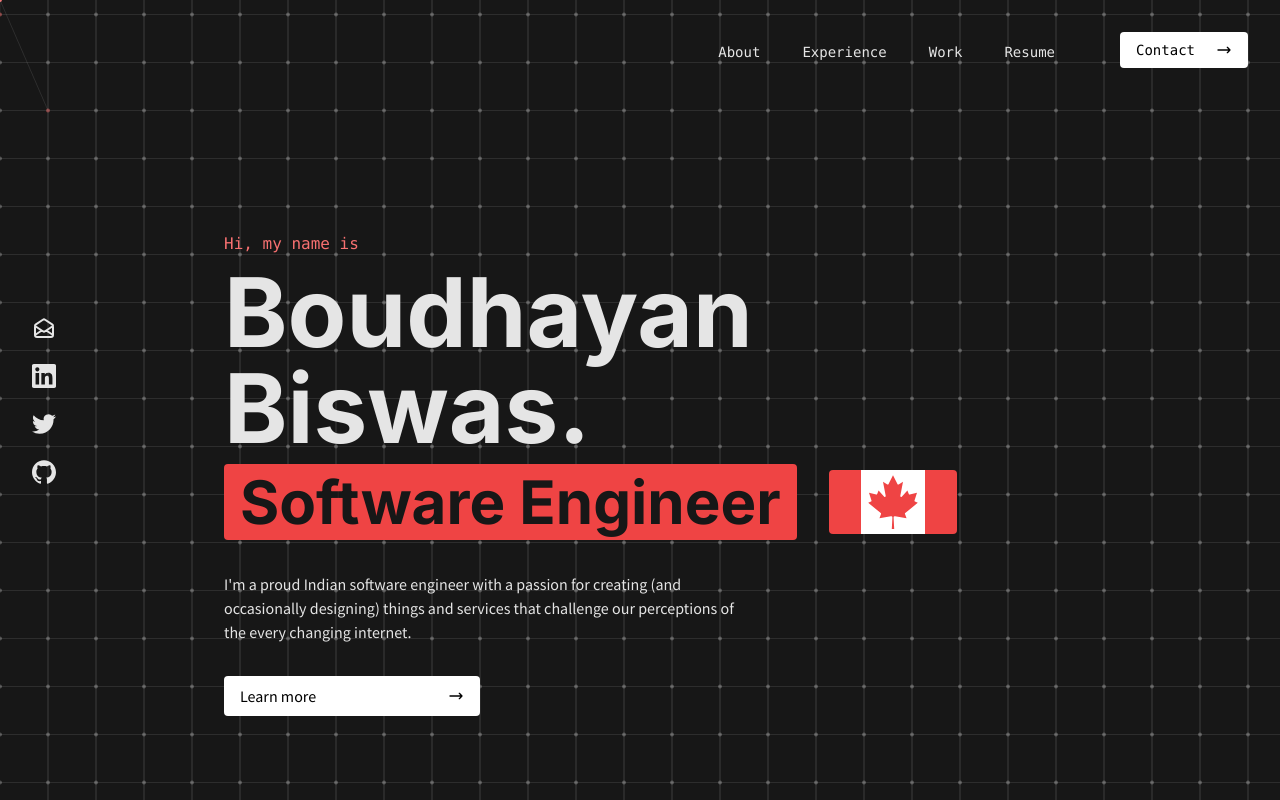
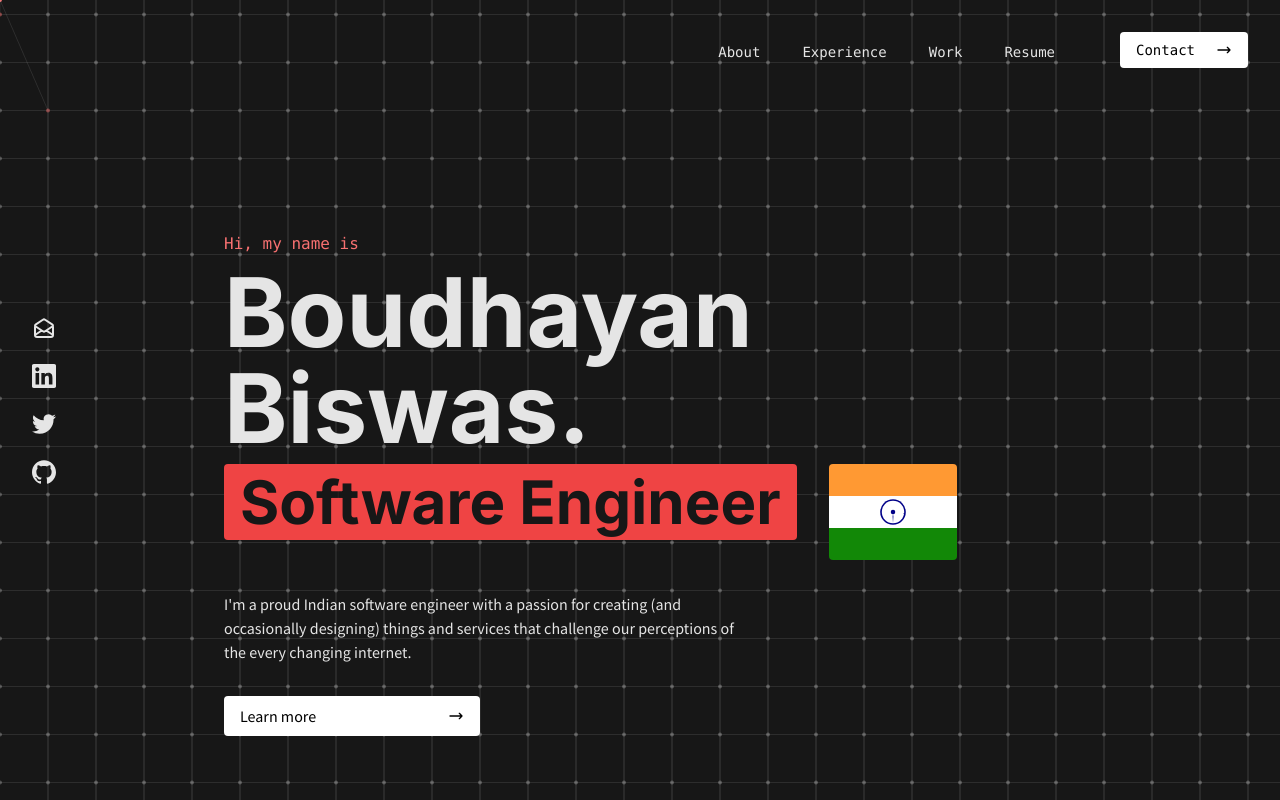
Before and after one commit to boudhayan/myportfolio, a Next.js app: page / in a window 1280 px wide. Built offline with nearby package versions, Linux system fonts and the light colour scheme.

Commit message:
Add india flag

```diff
--- a/src/components/CanadaFlag.tsx
+++ b/src/components/CanadaFlag.tsx
@@ -1,15 +1,41 @@
 export const CanadaFlag: React.VFC<{ className?: string }> = function ({ className }) {
 	return (
-		<svg className={className} viewBox="0 0 9600 4800" xmlns="http://www.w3.org/2000/svg">
-			<title>Flag of Canada</title>
-			<path
-				className="fill-red-500"
-				d="m0 0h2400l99 99h4602l99-99h2400v4800h-2400l-99-99h-4602l-99 99H0z"
-			/>
-			<path
-				d="m2400 0h4800v4800h-4800zm2490 4430-45-863a95 95 0 0 1 111-98l859 151-116-320a65 65 0 0 1 20-73l941-762-212-99a65 65 0 0 1-34-79l186-572-542 115a65 65 0 0 1-73-38l-105-247-423 454a65 65 0 0 1-111-57l204-1052-327 189a65 65 0 0 1-91-27l-332-652-332 652a65 65 0 0 1-91 27l-327-189 204 1052a65 65 0 0 1-111 57l-423-454-105 247a65 65 0 0 1-73 38l-542-115 186 572a65 65 0 0 1-34 79l-212 99 941 762a65 65 0 0 1 20 73l-116 320 859-151a95 95 0 0 1 111 98l-45 863z"
-				fill="#fff"
-			/>
-		</svg>
+		// <svg className={className} viewBox="0 0 9600 4800" xmlns="http://www.w3.org/2000/svg">
+		// 	<title>Flag of Canada</title>
+		// 	<path
+		// 		className="fill-red-500"
+		// 		d="m0 0h2400l99 99h4602l99-99h2400v4800h-2400l-99-99h-4602l-99 99H0z"
+		// 	/>
+		// 	<path
+		// 		d="m2400 0h4800v4800h-4800zm2490 4430-45-863a95 95 0 0 1 111-98l859 151-116-320a65 65 0 0 1 20-73l941-762-212-99a65 65 0 0 1-34-79l186-572-542 115a65 65 0 0 1-73-38l-105-247-423 454a65 65 0 0 1-111-57l204-1052-327 189a65 65 0 0 1-91-27l-332-652-332 652a65 65 0 0 1-91 27l-327-189 204 1052a65 65 0 0 1-111 57l-423-454-105 247a65 65 0 0 1-73 38l-542-115 186 572a65 65 0 0 1-34 79l-212 99 941 762a65 65 0 0 1 20 73l-116 320 859-151a95 95 0 0 1 111 98l-45 863z"
+		// 		fill="#fff"
+		// 	/>
+		// </svg>
+	<svg className={className} viewBox="0 0 9600 4800" xmlns="http://www.w3.org/2000/svg" xmlns:xlink="http://www.w3.org/1999/xlink" id="flag-icons-in" viewBox="0 0 640 480">
+  	<title>Flag of Canada</title>
+  <path fill="#f93" d="M0 0h640v160H0z"/>
+  <path fill="#fff" d="M0 160h640v160H0z"/>
+  <path fill="#128807" d="M0 320h640v160H0z"/>
+  <g transform="matrix(3.2 0 0 3.2 320 240)">
+    <circle r="20" fill="#008"/>
+    <circle r="17.5" fill="#fff"/>
+    <circle r="3.5" fill="#008"/>
+    <g id="d">
+      <g id="c">
+        <g id="b">
+          <g id="a" fill="#008">
+            <circle r=".9" transform="rotate(7.5 -8.8 133.5)"/>
+            <path d="M0 17.5.6 7 0 2l-.6 5L0 17.5z"/>
+          </g>
+          <use xlink:href="#a" width="100%" height="100%" transform="rotate(15)"/>
+        </g>
+        <use xlink:href="#b" width="100%" height="100%" transform="rotate(30)"/>
+      </g>
+      <use xlink:href="#c" width="100%" height="100%" transform="rotate(60)"/>
+    </g>
+    <use xlink:href="#d" width="100%" height="100%" transform="rotate(120)"/>
+    <use xlink:href="#d" width="100%" height="100%" transform="rotate(-120)"/>
+  </g>
+</svg>
 	);
 };
--- a/src/lib/config.ts
+++ b/src/lib/config.ts
@@ -16,7 +16,7 @@ challenge our perceptions of the every changing internet.
 `;
 
 export const aboutSummary = `
-I'm Boudhayan, a ${getYearSince(birthDay)}-year-old Canadian with a
+I'm Boudhayan, a ${getYearSince(birthDay)}-year-old Indian with a
 burning desire to improve the status of the web through
 software development.
 
```
